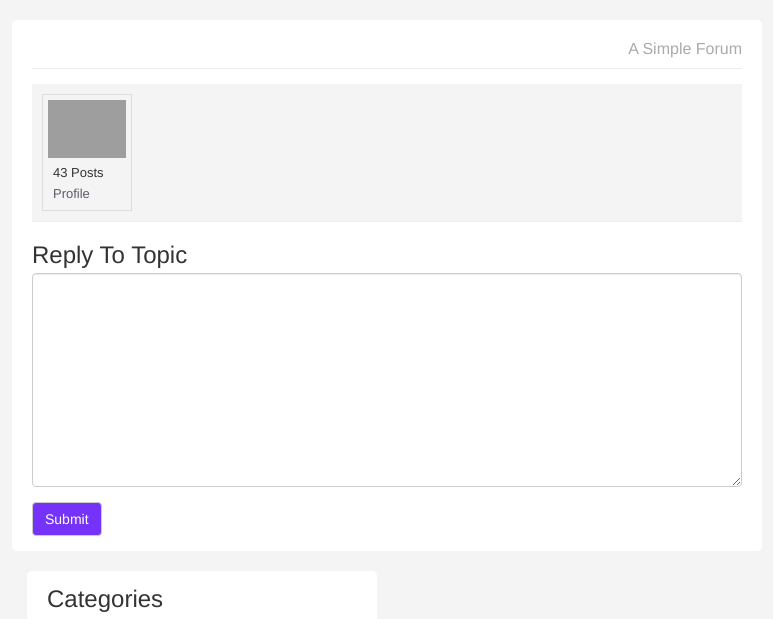
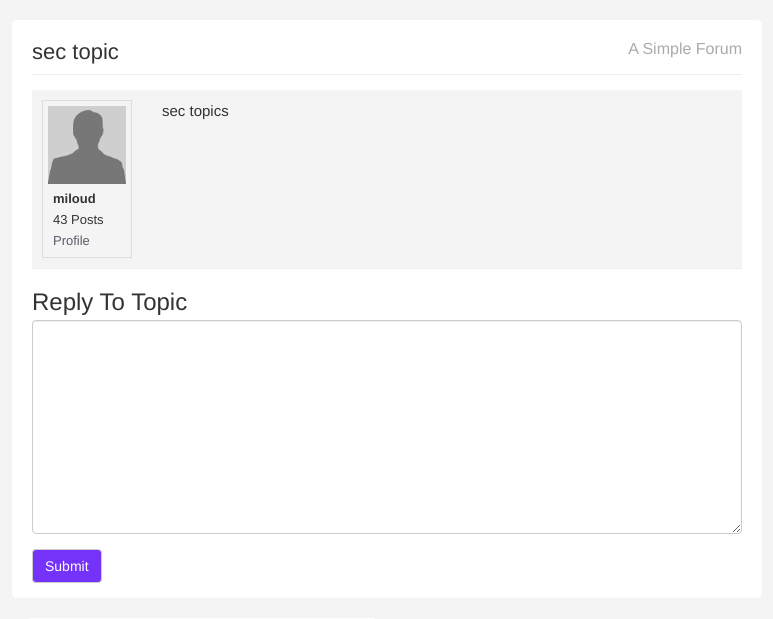
Before and after one commit to Miloud73/Forum_in_PHP, a PHP site: page /forum/topics/topic.php?topics_id=2 in a window 1280 px wide. Shown: the part 40-659 px from the top of the page, without its empty margins (58-831 px from the left). Run offline with PHP 8.4, Linux system fonts and the light colour scheme; data comes from the database, SQL or seed files in the repository; data that the repository does not hold is empty; some libraries are stand-ins or nearby versions; grey boxes are pictures that could not be loaded.

Commit message:
Display a single topic

```diff
--- a/index.php
+++ b/index.php
@@ -28,7 +28,7 @@
 							<div class="col-md-10">
 								<div class="topic-content pull-right">
 									<h3>
-										<a href="topics/topic.php?id=<?php echo $id;?>">
+									<a href="topics/topic.php?topics_id=<?php echo $topic->id; ?>">
 											<?php echo $topic->title; ?>
 										</a>
 									</h3>
--- a/topics/topic.php
+++ b/topics/topic.php
@@ -3,17 +3,15 @@ require "../confing/confing.php";
 require "../includes/header.php";
 ?>
 <?php
-	if(isset($_GET['id'])){
-		$id= $_GET['id'];
+	if(isset($_GET['topics_id'])){
+		$topics_id= $_GET['topics_id'];
 
-		$topics = $conn->query(
-			"SELECT * FROM topics where topics_id ='$id' "
-		);
-		$topics->execute();
-
-		$singleTopics = $topics->fetch(PDO::FETCH_OBJ);
+		$stmt = $conn->prepare("SELECT * FROM topics WHERE topics_id = :id");
+		$stmt->execute(['id' => $topics_id]);
+		$singleTopic = $stmt->fetch(PDO::FETCH_OBJ);
 
 	}
+
 ?>
     <div class="container">
 
@@ -21,8 +19,9 @@ require "../includes/header.php";
 			<div class="col-md-8">
 				<div class="main-col">
 					<div class="block">
-
-						<h1 class="pull-left"><?php echo htmlspecialchars($singleTopics-> title) ; ?></h1>
+						<h1 class="pull-left"><?php
+    							echo htmlspecialchars($singleTopic->title );
+						  ?></h1>
 						<h4 class="pull-right">A Simple Forum</h4>
 						<div class="clearfix"></div>
 						<hr>
@@ -31,9 +30,9 @@ require "../includes/header.php";
 								<div class="row">
 									<div class="col-md-2">
 										<div class="user-info">
-											<img class="avatar pull-left" src="img/<?php echo htmlspecialchars($singleTopics->user_image); ?>" />
+											<img class="avatar pull-left" src="../img/<?php echo htmlspecialchars($singleTopic->user_image)?>" />
 											<ul>
-												<li><strong><?php echo htmlspecialchars($singleTopics->user_name); ?></strong></li>
+												<li><strong><?php echo htmlspecialchars($singleTopic->user_name)?></strong></li>
 												<li>43 Posts</li>
 												<li><a href="profile.php">Profile</a>
 											</ul>
@@ -41,7 +40,7 @@ require "../includes/header.php";
 									</div>
 									<div class="col-md-10">
 										<div class="topic-content pull-right">
-											<p><?php echo htmlspecialchars($singleTopics->body); ?></p>
+											<p><?php echo htmlspecialchars($singleTopic->body)?></p>
 										</div>
 									</div>
 								</div>
@@ -62,4 +61,5 @@ require "../includes/header.php";
 				</div>
 			</div>
 		</div>
+
 			<?php require "../includes/footer.php"?>
```
